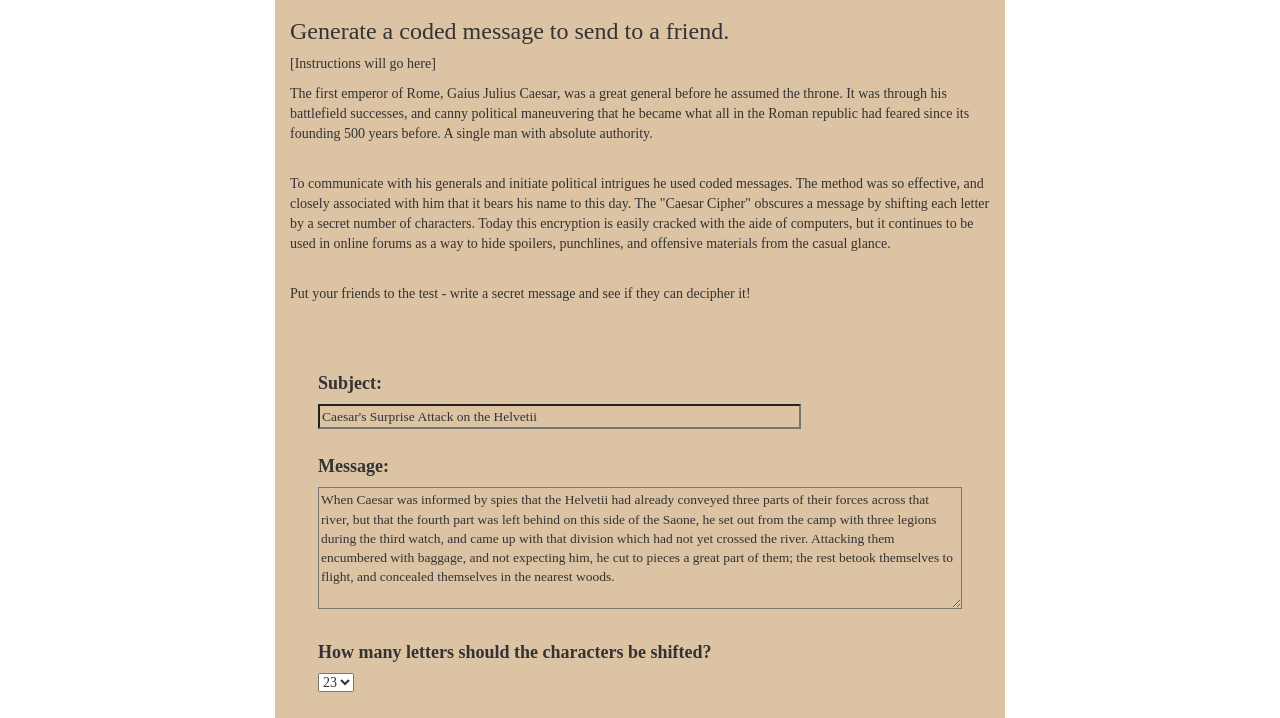
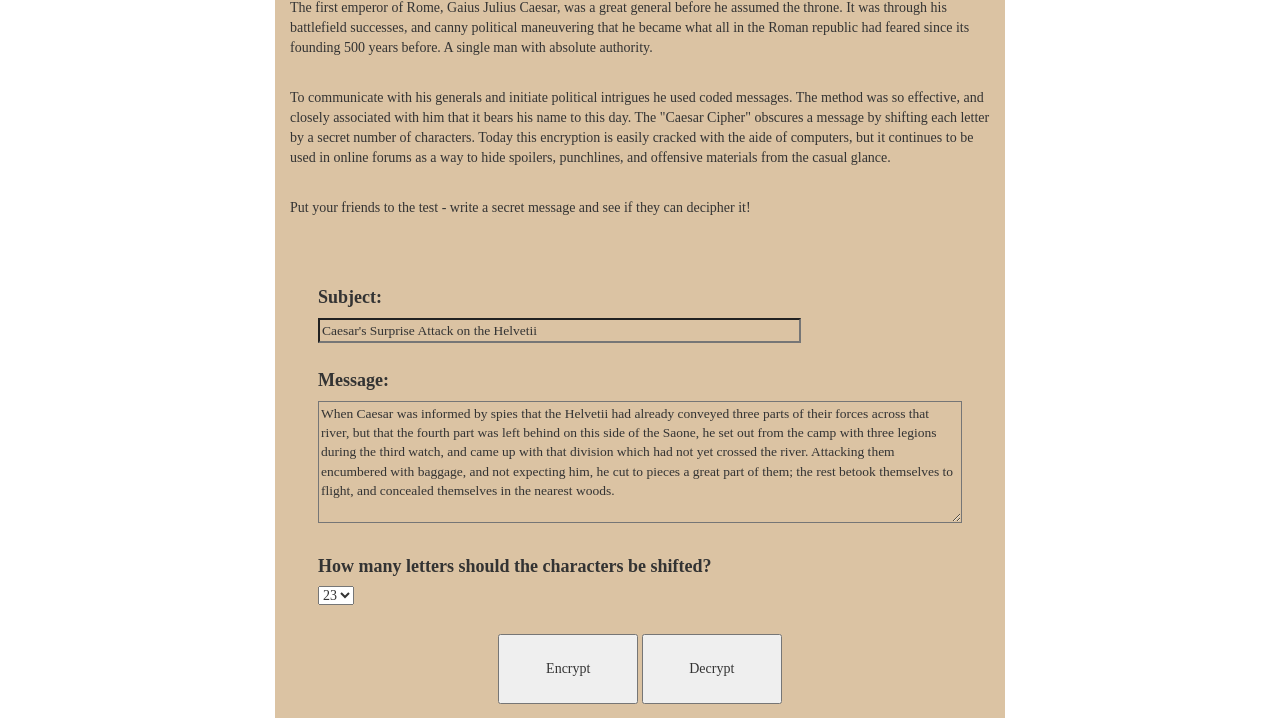
Before and after one commit to GreenGiraffe1/Caesars-Cipher, a plain HTML site: page app/index.html in a window 1280 px wide. Shown: the part 77-795 px from the top of the page. Drawn offline with nearby package versions, Linux system fonts and the light colour scheme; some packages are replaced by stand-ins of ours; files that its build step writes are made by us from their sources; a web font is replaced by a local one.

Commit message:
style: Remove title area

```diff
--- a/app/views/encrypt.html
+++ b/app/views/encrypt.html
@@ -1,6 +1,6 @@
 <div class="intro">
-    <h3>Generate a coded message to send to a friend.</h3>
-    <p>[Instructions will go here]</p>
+    <!-- <h3>Generate a coded message to send to a friend.</h3>
+    <p>[Instructions will go here]</p> -->
     <p>The first emperor of Rome, Gaius Julius Caesar, was a great general before he assumed the throne. It was through his battlefield successes, and canny political maneuvering that he became what all in the Roman republic had feared since its founding 500 years before. A single man with absolute authority.</p>
     <br>
     <p>To communicate with his generals and initiate political intrigues he used coded messages. The method was so effective, and closely associated with him that it bears his name to this day. The "Caesar Cipher" obscures a message by shifting each letter by a secret number of characters. Today this encryption is easily cracked with the aide of computers, but it continues to be used in online forums as a way to hide spoilers, punchlines, and offensive materials from the casual glance.</p>
```
